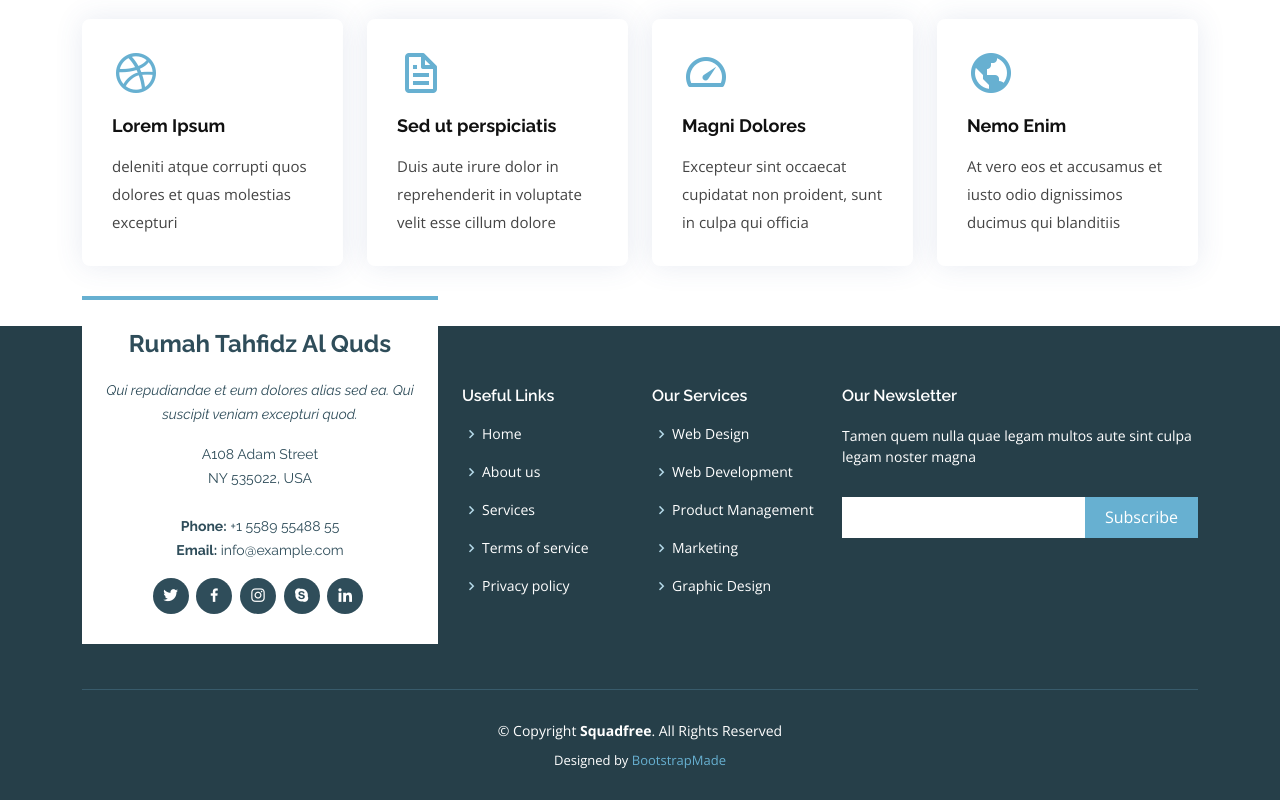
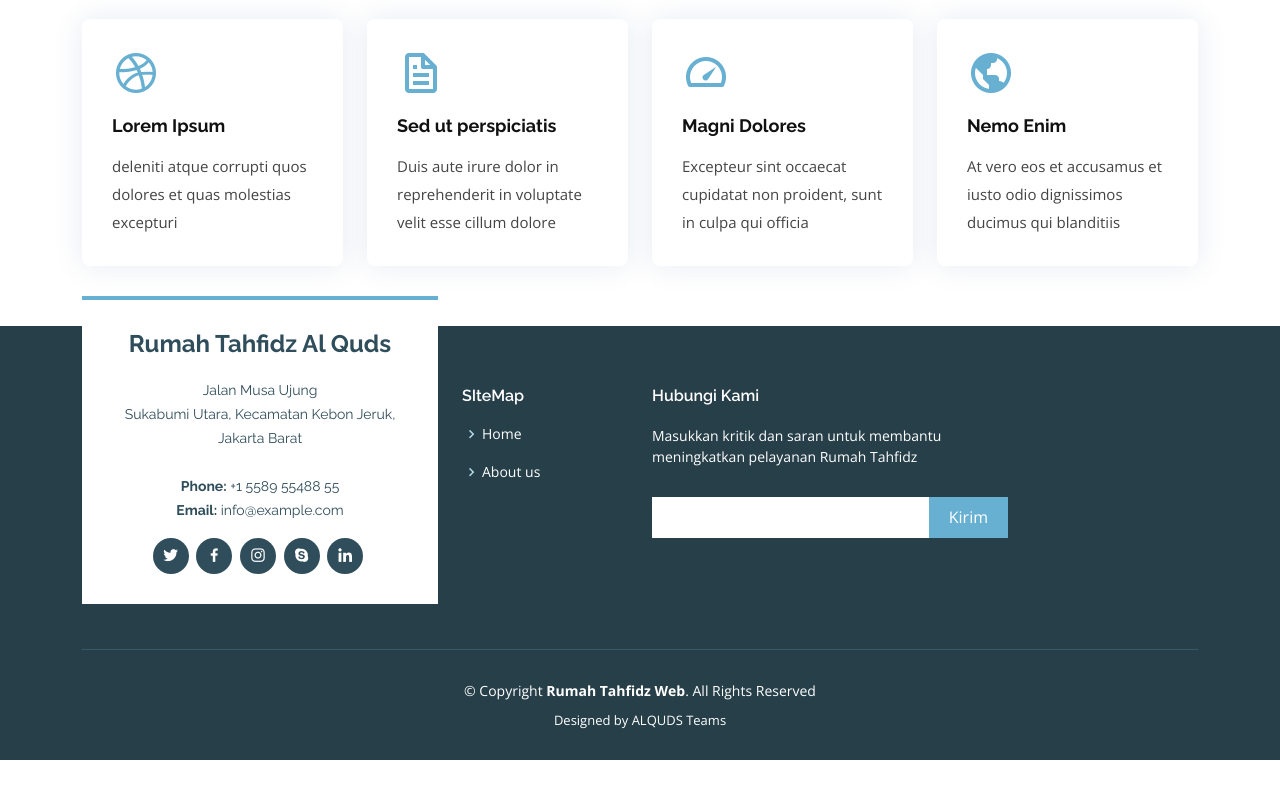
Before and after one commit to fathinihsann/fathinihsann.github.io, a plain HTML site: page index.html in a window 1280 px wide. Shown: the part 1874-2674 px from the top of the page. After the commit the page ends 2634 px from the top, so only its background shows below. Drawn offline with nearby package versions, Linux system fonts and the light colour scheme.

Commit message:
refactor: fix footer

```diff
--- a/index.html
+++ b/index.html
@@ -584,10 +584,9 @@
           <div class="col-lg-4 col-md-6">
             <div class="footer-info">
               <h3>Rumah Tahfidz Al Quds</h3>
-              <p class="pb-3"><em>Qui repudiandae et eum dolores alias sed ea. Qui suscipit veniam excepturi quod.</em></p>
               <p>
-                A108 Adam Street <br>
-                NY 535022, USA<br><br>
+                Jalan Musa Ujung<br>
+                Sukabumi Utara, Kecamatan Kebon Jeruk, Jakarta Barat<br><br>
                 <strong>Phone:</strong> +1 5589 55488 55<br>
                 <strong>Email:</strong> info@example.com<br>
               </p>
@@ -602,34 +601,19 @@
           </div>
 
           <div class="col-lg-2 col-md-6 footer-links">
-            <h4>Useful Links</h4>
+            <h4>SIteMap</h4>
             <ul>
               <li><i class="bx bx-chevron-right"></i> <a href="#">Home</a></li>
               <li><i class="bx bx-chevron-right"></i> <a href="#">About us</a></li>
-              <li><i class="bx bx-chevron-right"></i> <a href="#">Services</a></li>
-              <li><i class="bx bx-chevron-right"></i> <a href="#">Terms of service</a></li>
-              <li><i class="bx bx-chevron-right"></i> <a href="#">Privacy policy</a></li>
-            </ul>
-          </div>
-
-          <div class="col-lg-2 col-md-6 footer-links">
-            <h4>Our Services</h4>
-            <ul>
-              <li><i class="bx bx-chevron-right"></i> <a href="#">Web Design</a></li>
-              <li><i class="bx bx-chevron-right"></i> <a href="#">Web Development</a></li>
-              <li><i class="bx bx-chevron-right"></i> <a href="#">Product Management</a></li>
-              <li><i class="bx bx-chevron-right"></i> <a href="#">Marketing</a></li>
-              <li><i class="bx bx-chevron-right"></i> <a href="#">Graphic Design</a></li>
             </ul>
           </div>
 
           <div class="col-lg-4 col-md-6 footer-newsletter">
-            <h4>Our Newsletter</h4>
-            <p>Tamen quem nulla quae legam multos aute sint culpa legam noster magna</p>
+            <h4>Hubungi Kami</h4>
+            <p>Masukkan kritik dan saran untuk membantu meningkatkan pelayanan Rumah Tahfidz</p>
             <form action="" method="post">
-              <input type="email" name="email"><input type="submit" value="Subscribe">
+              <input type="email" name="email"><input type="submit" value="Kirim">
             </form>
-
           </div>
 
         </div>
@@ -638,14 +622,14 @@
 
     <div class="container">
       <div class="copyright">
-        &copy; Copyright <strong><span>Squadfree</span></strong>. All Rights Reserved
+        &copy; Copyright <strong><span>Rumah Tahfidz Web</span></strong>. All Rights Reserved
       </div>
       <div class="credits">
         <!-- All the links in the footer should remain intact. -->
         <!-- You can delete the links only if you purchased the pro version. -->
         <!-- Licensing information: https://bootstrapmade.com/license/ -->
         <!-- Purchase the pro version with working PHP/AJAX contact form: https://bootstrapmade.com/squadfree-free-bootstrap-template-creative/ -->
-        Designed by <a href="https://bootstrapmade.com/">BootstrapMade</a>
+        Designed by <a>ALQUDS Teams</a>
       </div>
     </div>
   </footer><!-- End Footer -->
```
